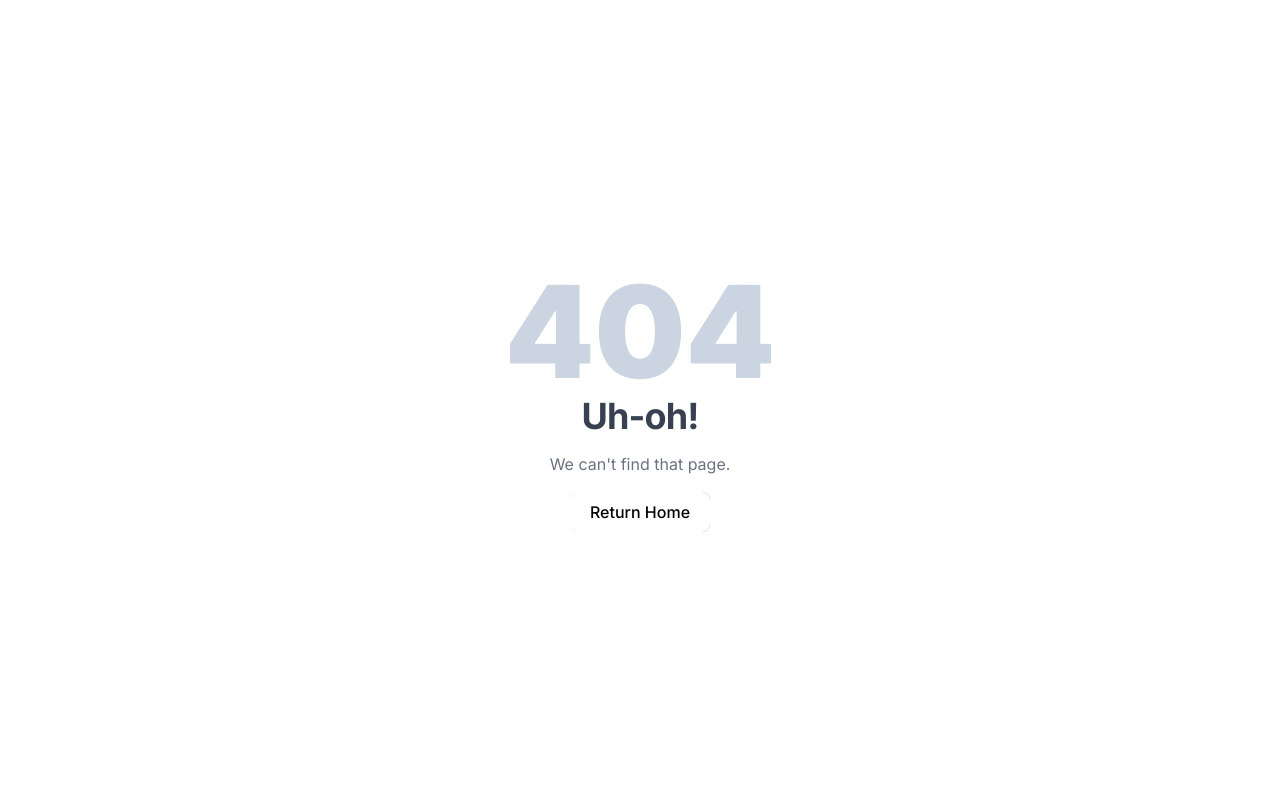
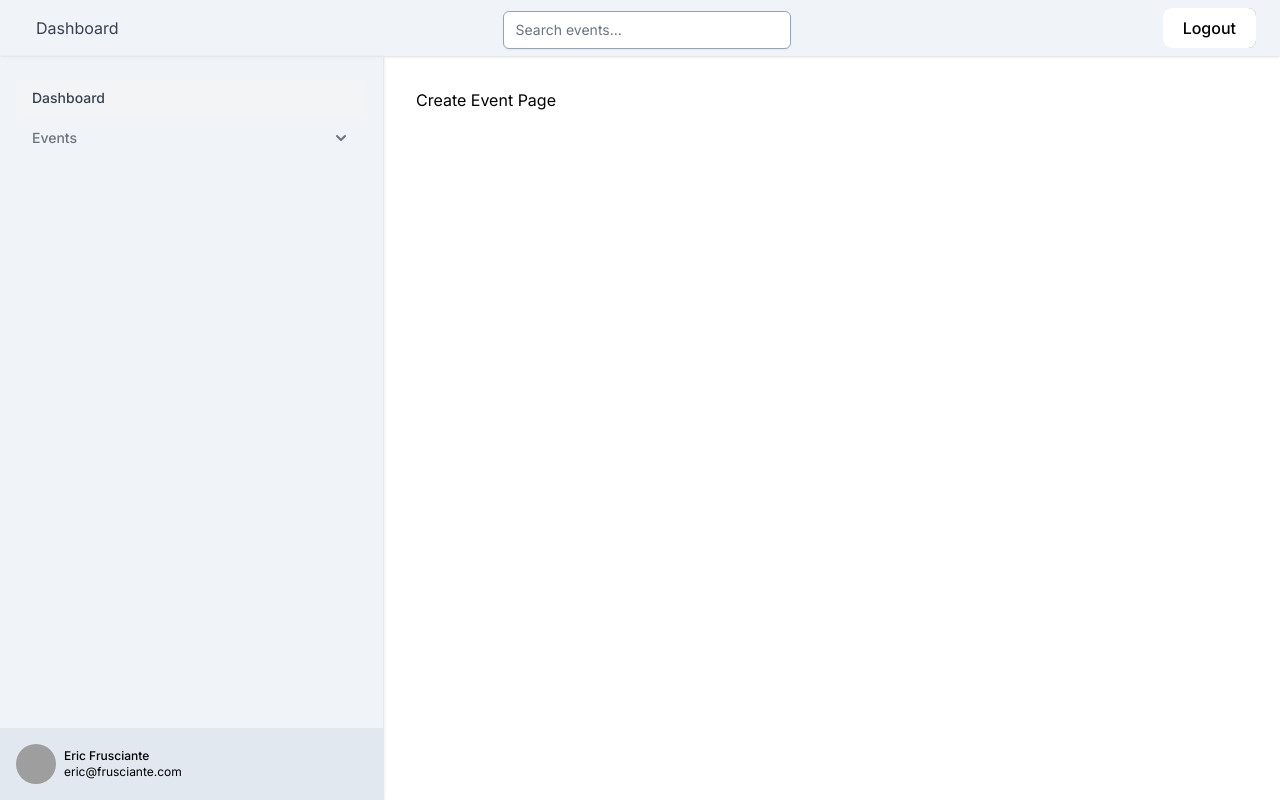
Before and after one commit to discoverlance-com/next-13-event-manager, a Next.js app in the folder frontend/: page /dashboard/events/create in a window 1280 px wide. Before the commit this address had no page. Built offline with nearby package versions, Linux system fonts and the light colour scheme; grey boxes are pictures that could not be loaded.

Commit message:
feat(incomplete): start dashboard setup
commit early to avoid losing data

```diff
--- /dev/null
+++ b/frontend/src/app/(auth)/AppLayout.tsx
@@ -0,0 +1,98 @@
+"use client";
+
+import Link from "next/link";
+import DashboardNav from "./DashboardNav";
+
+type Props = { children: React.ReactNode };
+
+const AppLayout = ({ children }: Props) => {
+  return (
+    <div>
+      <DashboardNav />
+
+      <div className="flex gap-8">
+        <div className="flex h-[calc(100vh-56px)] flex-col justify-between border-e bg-slate-200/50 w-96 shadow">
+          <div className="px-4 py-6">
+            <ul className="space-y-1">
+              <li>
+                <Link
+                  href="/dashboard"
+                  className="block rounded-lg bg-gray-100 px-4 py-2 text-sm font-medium text-gray-700"
+                >
+                  Dashboard
+                </Link>
+              </li>
+
+              <li>
+                <details className="group [&_summary::-webkit-details-marker]:hidden">
+                  <summary className="flex cursor-pointer items-center justify-between rounded-lg px-4 py-2 text-gray-500 hover:bg-gray-100 hover:text-gray-700">
+                    <span className="text-sm font-medium"> Events </span>
+
+                    <span className="shrink-0 transition duration-300 group-open:-rotate-180">
+                      <svg
+                        xmlns="http://www.w3.org/2000/svg"
+                        className="h-5 w-5"
+                        viewBox="0 0 20 20"
+                        fill="currentColor"
+                      >
+                        <path
+                          fillRule="evenodd"
+                          d="M5.293 7.293a1 1 0 011.414 0L10 10.586l3.293-3.293a1 1 0 111.414 1.414l-4 4a1 1 0 01-1.414 0l-4-4a1 1 0 010-1.414z"
+                          clipRule="evenodd"
+                        />
+                      </svg>
+                    </span>
+                  </summary>
+
+                  <ul className="mt-2 space-y-1 px-4">
+                    <li>
+                      <Link
+                        href="/dashboard/events"
+                        className="block rounded-lg px-4 py-2 text-sm font-medium text-gray-500 hover:bg-gray-100 hover:text-gray-700"
+                      >
+                        List
+                      </Link>
+                    </li>
+
+                    <li>
+                      <Link
+                        href="/dashboard/events/create"
+                        className="block rounded-lg px-4 py-2 text-sm font-medium text-gray-500 hover:bg-gray-100 hover:text-gray-700"
+                      >
+                        Add
+                      </Link>
+                    </li>
+                  </ul>
+                </details>
+              </li>
+            </ul>
+          </div>
+
+          <div className="sticky inset-x-0 bottom-0 border-t border-slate-100">
+            <Link
+              href="/dashboard/profile"
+              className="flex items-center gap-2 bg-slate-200 p-4 hover:bg-slate-50"
+            >
+              <img
+                alt="Man"
+                src="https://images.unsplash.com/photo-1600486913747-55e5470d6f40?ixlib=rb-1.2.1&ixid=MnwxMjA3fDB8MHxwaG90by1wYWdlfHx8fGVufDB8fHx8&auto=format&fit=crop&w=1770&q=80"
+                className="h-10 w-10 rounded-full object-cover"
+              />
+
+              <div>
+                <p className="text-xs">
+                  <strong className="block font-medium">Eric Frusciante</strong>
+
+                  <span> eric@frusciante.com </span>
+                </p>
+              </div>
+            </Link>
+          </div>
+        </div>
+        <main className="pt-8 overflow-y-scroll">{children}</main>
+      </div>
+    </div>
+  );
+};
+
+export default AppLayout;
--- /dev/null
+++ b/frontend/src/app/(auth)/DashboardNav.tsx
@@ -0,0 +1,52 @@
+"use client";
+
+import Link from "next/link";
+import { usePathname } from "next/navigation";
+import AppLinkButton from "~/components/AppLinkButton";
+
+import { cn } from "~/lib/utils";
+
+const DashboardNav = () => {
+  const pathname = usePathname();
+
+  const isActiveLink = (href: string) => href === pathname;
+
+  return (
+    <nav
+      role="navigation"
+      className="bg-slate-200/50 shadow w-full h-14 flex items-center px-6 justify-between"
+    >
+      <ul className="flex gap-6">
+        <li>
+          <Link
+            href="/"
+            className={cn(
+              "text-gray-700 px-3 py-2 transition-all duration-300"
+            )}
+            aria-current={isActiveLink("/dashboard")}
+          >
+            Dashboard
+          </Link>
+        </li>
+      </ul>
+
+      <div>
+        <input
+          type="search"
+          id="search"
+          name="search"
+          placeholder="Search events..."
+          className="mt-1 w-72 rounded-md border-slate-400 bg-white text-sm text-gray-700 shadow-sm"
+        />
+      </div>
+
+      <div className="flex gap-4 items-center">
+        <form method="POST" action="/api/dashboard/logout">
+          <AppLinkButton href="/login">Logout</AppLinkButton>
+        </form>
+      </div>
+    </nav>
+  );
+};
+
+export default DashboardNav;
--- /dev/null
+++ b/frontend/src/app/(auth)/dashboard/events/[slug]/page.tsx
@@ -0,0 +1,7 @@
+export default function Page({ params }: { params: { slug: string } }) {
+  return (
+    <div>
+      <h1>Edit Event Page with Param {params.slug}</h1>
+    </div>
+  );
+}
--- /dev/null
+++ b/frontend/src/app/(auth)/dashboard/events/create/page.tsx
@@ -0,0 +1,7 @@
+export default function Page() {
+  return (
+    <div>
+      <h1>Create Event Page</h1>
+    </div>
+  );
+}
--- /dev/null
+++ b/frontend/src/app/(auth)/dashboard/events/page.tsx
@@ -0,0 +1,7 @@
+export default function Page() {
+  return (
+    <div>
+      <h1>Events Page</h1>
+    </div>
+  );
+}
--- /dev/null
+++ b/frontend/src/app/(auth)/dashboard/page.tsx
@@ -0,0 +1,7 @@
+export default function Page() {
+  return (
+    <div>
+      <h1>Dashboard Page</h1>
+    </div>
+  );
+}
--- /dev/null
+++ b/frontend/src/app/(auth)/dashboard/profile/page.tsx
@@ -0,0 +1,7 @@
+export default function Page() {
+  return (
+    <div>
+      <h1>User Profile Page</h1>
+    </div>
+  );
+}
--- /dev/null
+++ b/frontend/src/app/(auth)/layout.tsx
@@ -0,0 +1,13 @@
+import AppLayout from "./AppLayout";
+
+export default function AuthLayout({
+  children,
+}: {
+  children: React.ReactNode;
+}) {
+  return (
+    <div>
+      <AppLayout>{children}</AppLayout>
+    </div>
+  );
+}
```
